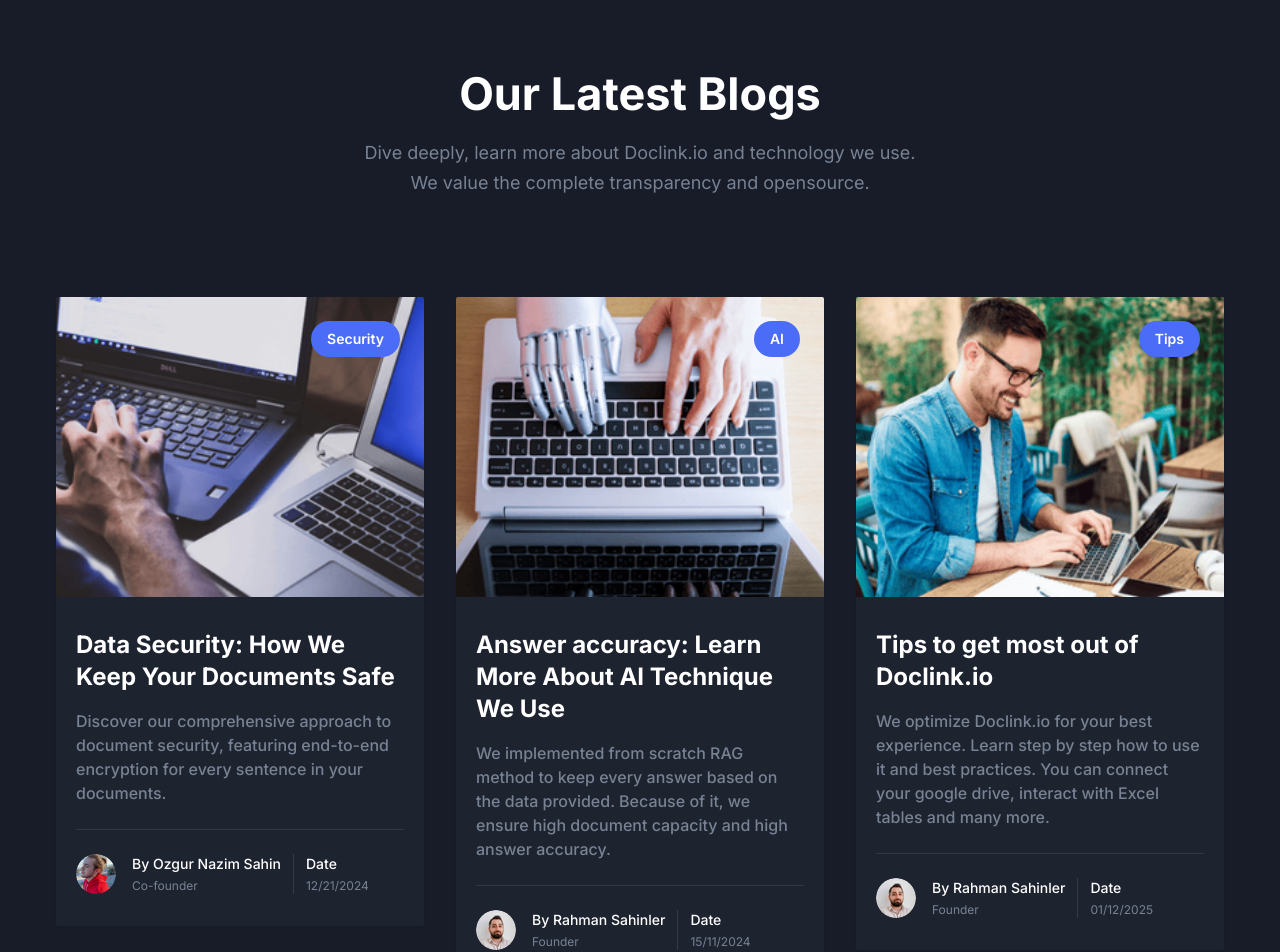
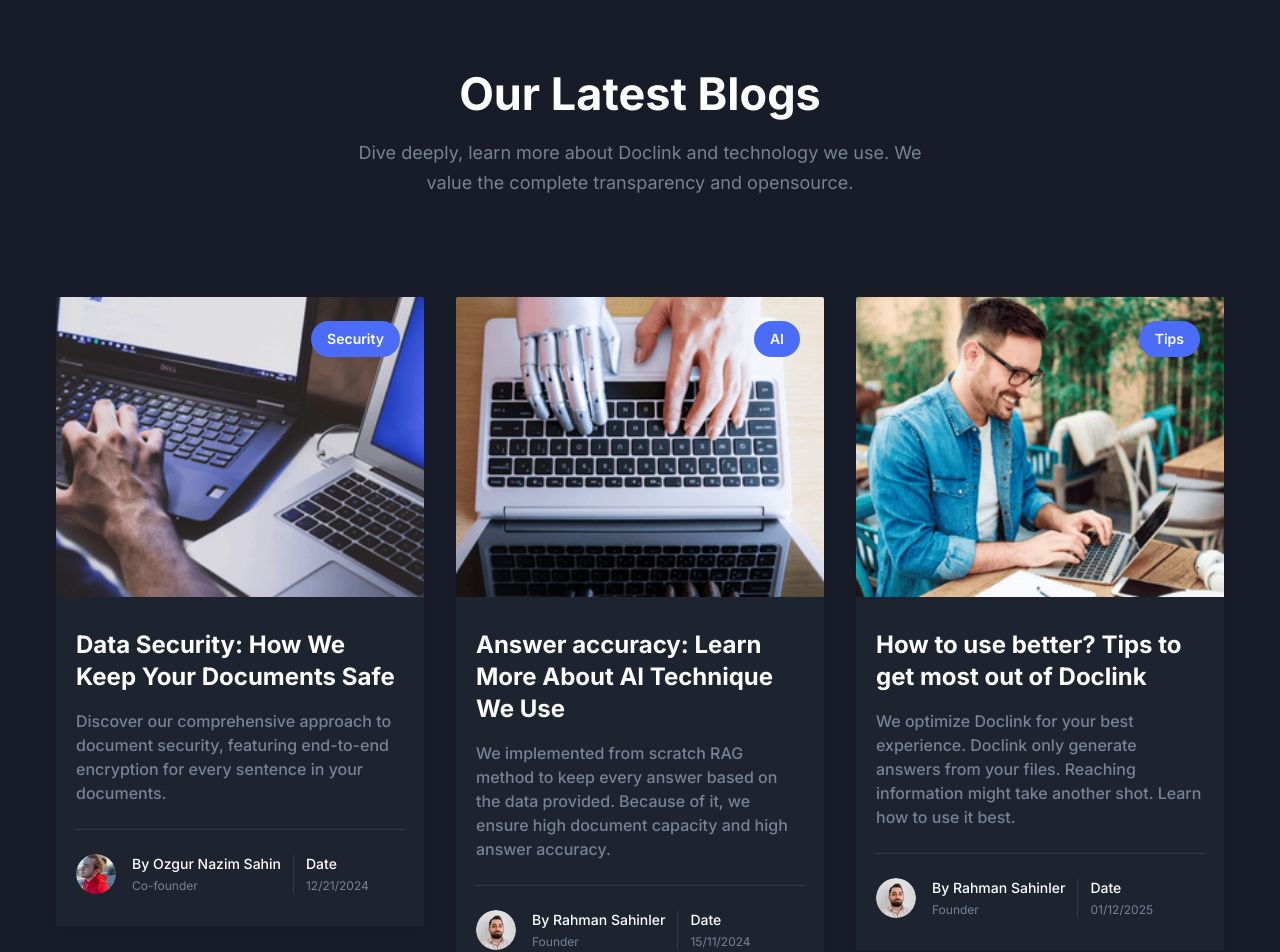
Before and after one commit to rahmansahinler1/doclink_website, a Next.js app: page / in a window 1280 px wide. Shown: the part 5960-6912 px from the top of the page. Built offline with nearby package versions, Linux system fonts and the light colour scheme; no server answers.

Commit message:
feat: Blogs texts

```diff
--- a/src/app/blog/page.tsx
+++ b/src/app/blog/page.tsx
@@ -7,7 +7,7 @@
     <>
       <Breadcrumb
         pageName="Blog Posts"
-        description="Stay updated with our latest news and updates about AI and document intelligence."
+        description="Stay updated with our latest news and updates about AI and document intelligence. We especially love to talk about RAG, the special technique we integrated. If you have any ideas, don't hesitate to reach us!"
       />
 
       <section className="pt-[120px] pb-[120px]">
--- a/src/components/Blog/blogData.tsx
+++ b/src/components/Blog/blogData.tsx
@@ -37,8 +37,8 @@
   },
   {
     id: 3,
-    title: "Tips to get most out of Doclink.io",
-    paragraph: "We optimize Doclink.io for your best experience. Learn step by step how to use it and best practices. You can connect your google drive, interact with Excel tables and many more.",
+    title: "How to use better? Tips to get most out of Doclink",
+    paragraph: "We optimize Doclink for your best experience. Doclink only generate answers from your files. Reaching information might take another shot. Learn how to use it best.",
     previewImage: "/images/blog/blog-tips.png",
     fullImage: "/images/blog/blog-tips-full.jpg",
     author: {
--- a/src/components/Blog/index.tsx
+++ b/src/components/Blog/index.tsx
@@ -11,7 +11,7 @@
       <div className="container">
         <SectionTitle
           title="Our Latest Blogs"
-          paragraph="Dive deeply, learn more about Doclink.io and technology we use. We value the complete transparency and opensource."
+          paragraph="Dive deeply, learn more about Doclink and technology we use. We value the complete transparency and opensource."
           center
         />
 
```
